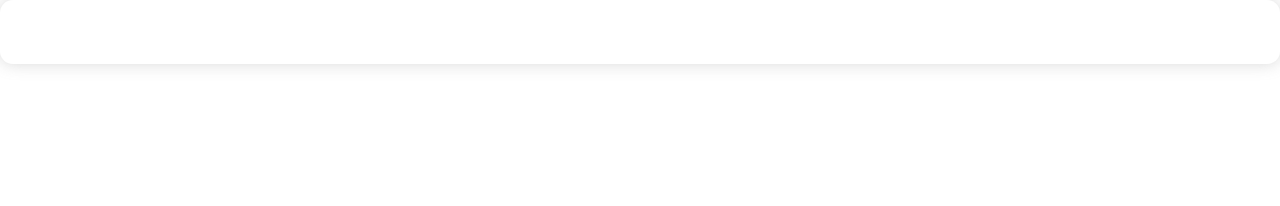
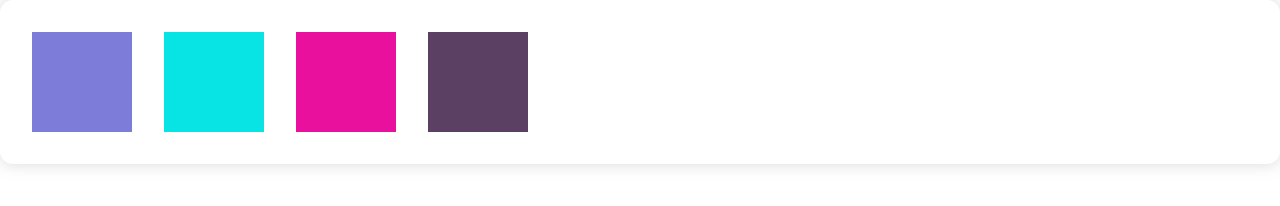
Before and after one commit to Gerlangio/flextutorial, a plain HTML site: page index.html in a window 1280 px wide. Drawn offline with Linux system fonts and the light colour scheme.

Commit message:
Update style.css

```diff
--- a/style.css
+++ b/style.css
@@ -12,4 +12,27 @@ body {
     padding: 2rem;
     border-radius: .8rem;
     box-shadow: 0 0 1rem 0 rgba(136, 136, 136, 0.316);
+    display: flex;
+    gap: 2rem;
 }
+
+.items {
+    height: 100px;
+    width: 100px;
+}
+
+.item1 {
+    background: rgb(125, 125, 217);
+}
+
+.item2 {
+    background: rgb(8, 228, 228);
+}
+
+.item3 {
+    background: rgb(232, 16, 156);
+}
+
+.item4 {
+    background: rgb(92, 64, 99);
+}
```
